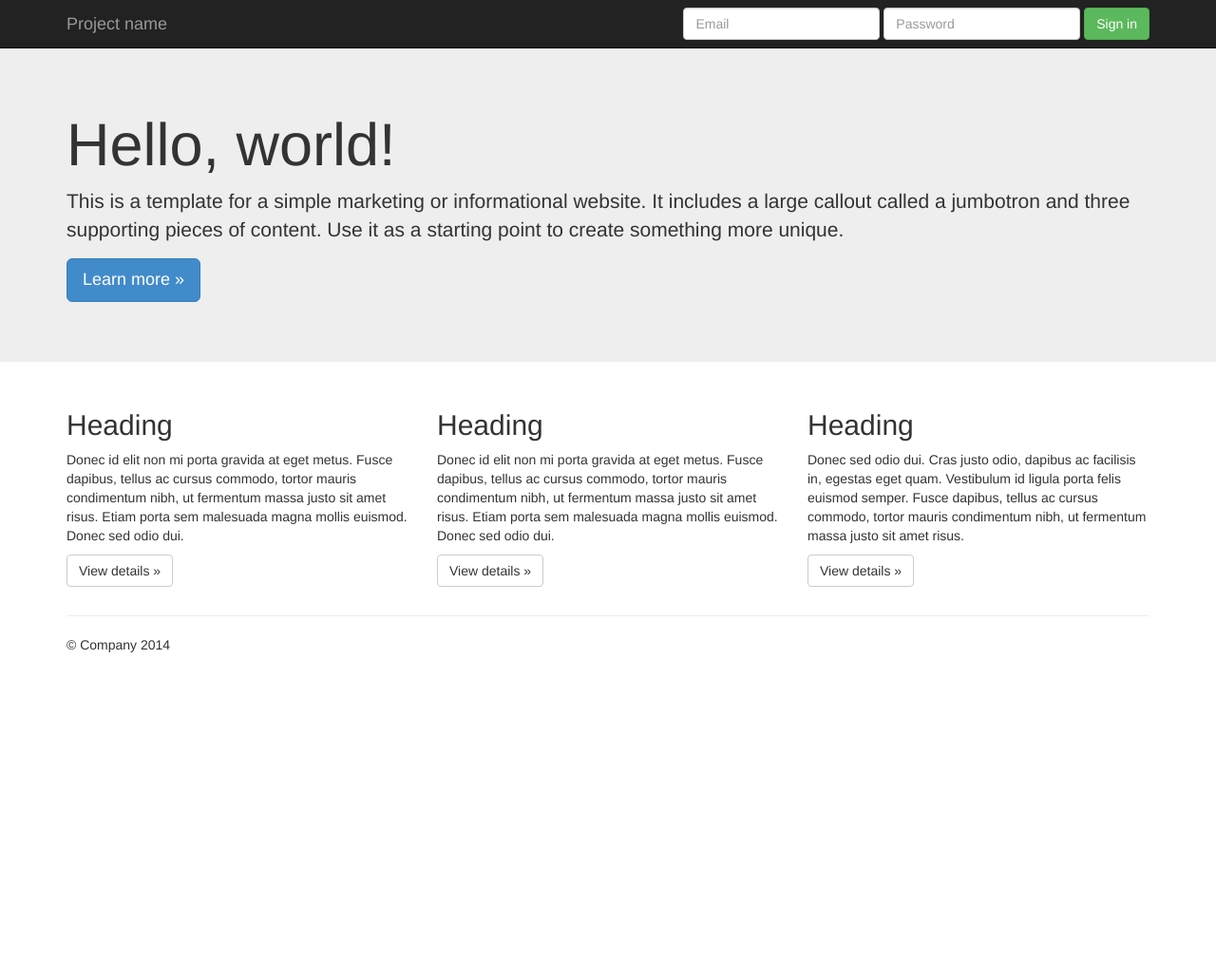
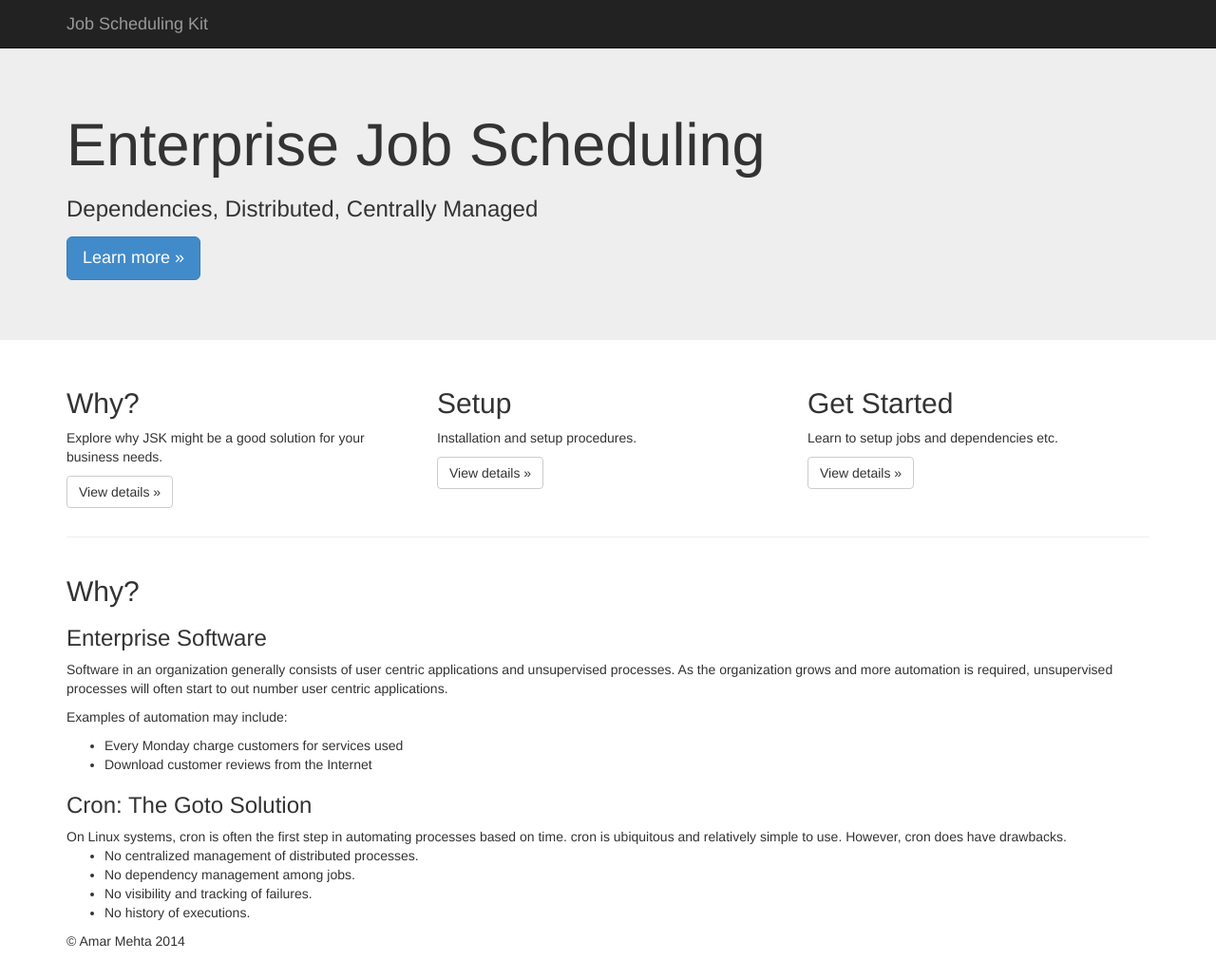
Before and after one commit to xfthhxk/xfthhxk.github.io, a plain HTML site: page jsk/index.html in a window 1280 px wide. Shown: the whole page at 95% size. Before the commit the page ends 800 px from the top, so only its background shows below. Drawn offline with nearby package versions, Linux system fonts and the light colour scheme.

Commit message:
incremental

```diff
--- a/jsk/index.html
+++ b/jsk/index.html
@@ -7,7 +7,7 @@
     <meta name="description" content="">
     <meta name="author" content="">
 
-    <title>Jumbotron Template for Bootstrap</title>
+    <title>JSK: User Documentation</title>
 
     <!-- Bootstrap core CSS -->
     <link href="../css/bootstrap.min.css" rel="stylesheet">
@@ -25,18 +25,9 @@
             <span class="icon-bar"></span>
             <span class="icon-bar"></span>
           </button>
-          <a class="navbar-brand" href="#">Project name</a>
+          <a class="navbar-brand" href="#">Job Scheduling Kit</a>
         </div>
         <div class="navbar-collapse collapse">
-          <form class="navbar-form navbar-right" role="form">
-            <div class="form-group">
-              <input type="text" placeholder="Email" class="form-control">
-            </div>
-            <div class="form-group">
-              <input type="password" placeholder="Password" class="form-control">
-            </div>
-            <button type="submit" class="btn btn-success">Sign in</button>
-          </form>
         </div><!--/.navbar-collapse -->
       </div>
     </div>
@@ -44,8 +35,9 @@
     <!-- Main jumbotron for a primary marketing message or call to action -->
     <div class="jumbotron">
       <div class="container">
-        <h1>Hello, world!</h1>
-        <p>This is a template for a simple marketing or informational website. It includes a large callout called a jumbotron and three supporting pieces of content. Use it as a starting point to create something more unique.</p>
+        <h1>Enterprise Job Scheduling</h1>
+        <h3>Dependencies, Distributed, Centrally Managed</h3>
+        <p></p>
         <p><a class="btn btn-primary btn-lg" role="button">Learn more &raquo;</a></p>
       </div>
     </div>
@@ -54,26 +46,55 @@
       <!-- Example row of columns -->
       <div class="row">
         <div class="col-md-4">
-          <h2>Heading</h2>
-          <p>Donec id elit non mi porta gravida at eget metus. Fusce dapibus, tellus ac cursus commodo, tortor mauris condimentum nibh, ut fermentum massa justo sit amet risus. Etiam porta sem malesuada magna mollis euismod. Donec sed odio dui. </p>
+          <h2>Why?</h2>
+          <p>Explore why JSK might be a good solution for your
+          business needs.</p>
           <p><a class="btn btn-default" href="#" role="button">View details &raquo;</a></p>
         </div>
         <div class="col-md-4">
-          <h2>Heading</h2>
-          <p>Donec id elit non mi porta gravida at eget metus. Fusce dapibus, tellus ac cursus commodo, tortor mauris condimentum nibh, ut fermentum massa justo sit amet risus. Etiam porta sem malesuada magna mollis euismod. Donec sed odio dui. </p>
+          <h2>Setup</h2>
+          <p>Installation and setup procedures.</p>
           <p><a class="btn btn-default" href="#" role="button">View details &raquo;</a></p>
        </div>
         <div class="col-md-4">
-          <h2>Heading</h2>
-          <p>Donec sed odio dui. Cras justo odio, dapibus ac facilisis in, egestas eget quam. Vestibulum id ligula porta felis euismod semper. Fusce dapibus, tellus ac cursus commodo, tortor mauris condimentum nibh, ut fermentum massa justo sit amet risus.</p>
+          <h2>Get Started</h2>
+          <p>Learn to setup jobs and dependencies etc.</p>
           <p><a class="btn btn-default" href="#" role="button">View details &raquo;</a></p>
         </div>
       </div>
-
       <hr>
 
+      <div class="row">
+        <div class="col-md-12">
+          <h2>Why?</h2>
+          <h3>Enterprise Software</h3>
+          <p>Software in an organization generally consists of user
+            centric applications and unsupervised processes.  As the
+            organization grows and more automation is required,
+            unsupervised processes will often start to out number user centric applications.</p>
+          <p>Examples of automation may include:</p>
+          <ul>
+            <li>Every Monday charge customers for services used</li>
+            <li>Download customer reviews from the Internet</li>
+          </ul>
+
+          <h3>Cron: The Goto Solution</h3>
+          On Linux systems, cron is often the first step in automating
+          processes based on time.  cron is ubiquitous and relatively
+          simple to use.
+
+          However, cron does have drawbacks.
+          <ul>
+            <li>No centralized management of distributed processes.</li>
+            <li>No dependency management among jobs.</li>
+            <li>No visibility and tracking of failures.</li>
+            <li>No history of executions.</li>
+          </ul>
+        </div>
+      </div>
+
       <footer>
-        <p>&copy; Company 2014</p>
+        <p>&copy; Amar Mehta 2014</p>
       </footer>
     </div> <!-- /container -->
 
```
